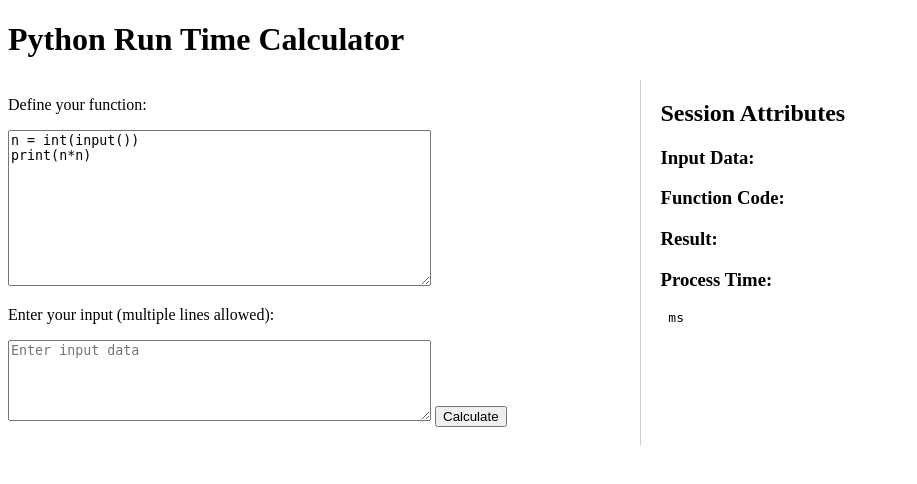
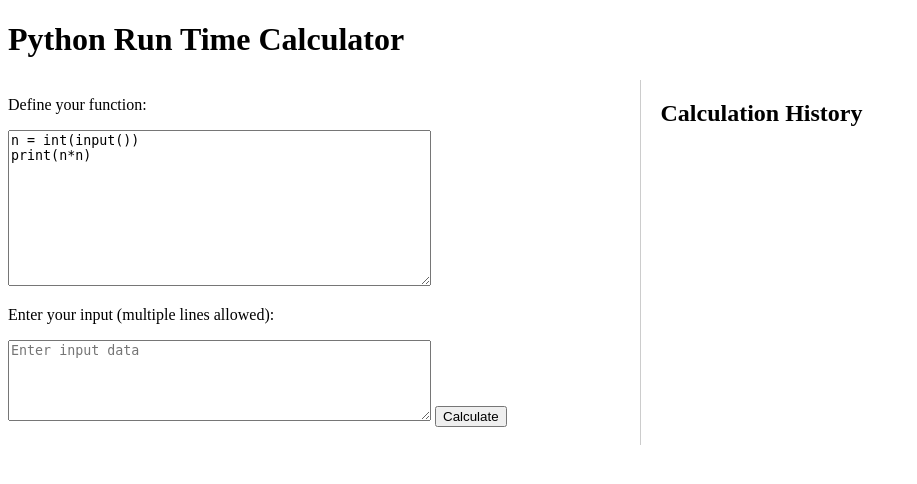
Before and after one commit to tztechno/vercel_runtime_python, a Flask app: page / in a window 1280 px wide. Shown: the top 484 px of the page, without its empty margins (0-917 px from the left). Run offline with Flask 3, Linux system fonts and the light colour scheme.

Commit message:
2024-07-26 commit

```diff
--- a/index.py
+++ b/index.py
@@ -6,7 +6,7 @@ import io
 import signal
 
 app = Flask(__name__)
-app.secret_key = 'your_secret_key_here'  # セッションのために必要。実際の使用時は安全な値に変更してください。
+app.secret_key = 'your_secret_key_here'
 
 class TimeoutException(Exception):
     pass
@@ -16,7 +16,9 @@ def timeout_handler(signum, frame):
 
 @app.route('/')
 def index():
-    return render_template('index.html', session=session)  # セッション情報をテンプレートに渡す
+    if 'history' not in session:
+        session['history'] = []
+    return render_template('index.html', history=session['history'])
 
 @app.route('/calculate', methods=['POST'])
 def calculate():
@@ -26,56 +28,57 @@ def calculate():
     function_code = data['functionCode']
 
     try:
-        # 9秒のタイマーを設定
         signal.signal(signal.SIGALRM, timeout_handler)
         signal.alarm(9)
 
-        # Redirect stdout to capture print output
         captured_output = io.StringIO()
         sys.stdout = captured_output
 
-        # Simulate stdin
         stdin = io.StringIO(input_data)
         global_context = {'sys': sys, 'input': stdin.readline}
 
-        # Execute the function code in the global context
         exec(function_code, global_context)
 
-        # Get the captured output
         result = captured_output.getvalue().strip()
 
-        # Reset stdout
         sys.stdout = sys.__stdout__
 
-        # タイマーをリセット
         signal.alarm(0)
 
         end_time = time.time()
         process_time = (end_time - start_time) * 1000  # in milliseconds
 
-        # セッションに情報を保存
-        session['input_data'] = input_data
-        session['function_code'] = function_code
-        session['result'] = result
-        session['process_time'] = process_time
-
     except TimeoutException as e:
-        # Reset stdout in case of a timeout
         sys.stdout = sys.__stdout__
-        session['result'] = '処理が9秒を超えたため強制終了しました'
-        session['process_time'] = 9000
-        return jsonify(session), 200
+        result = '処理が9秒を超えたため強制終了しました'
+        process_time = 9000
 
     except Exception as e:
-        # Reset stdout in case of an exception
         sys.stdout = sys.__stdout__
-        session['result'] = str(e)
-        session['process_time'] = (time.time() - start_time) * 1000
+        result = str(e)
+        process_time = (time.time() - start_time) * 1000
         return jsonify({'error': str(e), 'traceback': traceback.format_exc()}), 400
 
-    end_time = time.time()
-    process_time = (end_time - start_time) * 1000  # in milliseconds
-    return jsonify({'inputData': input_data, 'result': result, 'process_time': process_time})
+    # 新しい計算結果を履歴に追加
+    if 'history' not in session:
+        session['history'] = []
+    session['history'].append({
+        'input_data': input_data,
+        'function_code': function_code,
+        'result': result,
+        'process_time': process_time
+    })
+    session.modified = True
+
+    return jsonify({
+        'current_result': {
+            'input_data': input_data,
+            'function_code': function_code,
+            'result': result,
+            'process_time': process_time
+        },
+        'history': session['history']
+    })
 
 if __name__ == '__main__':
-    app.run(debug=True)  # デバッグモードを有効にする。本番環境では無効にしてください。
+    app.run(debug=True)
--- a/templates/index.html
+++ b/templates/index.html
@@ -17,6 +17,8 @@
             flex: 1;
             border-left: 1px solid #ccc;
             padding-left: 20px;
+            max-height: 80vh;
+            overflow-y: auto;
         }
     </style>
 </head>
@@ -33,18 +35,27 @@ print(n*n)
             <p>Enter your input (multiple lines allowed):</p>
             <textarea id="inputData" rows="5" cols="50" placeholder="Enter input data"></textarea>
             <button onclick="sendRequest()">Calculate</button><br><br>
+            <div id="currentResult"></div>
             <div id="error" style="color: red;"></div>
         </div>
         <div class="right-panel">
-            <h2>Session Attributes</h2>
-            <h3>Input Data:</h3>
-            <pre id="sessionInputData">{{ session.get('input_data', '') }}</pre>
-            <h3>Function Code:</h3>
-            <pre id="sessionFunctionCode">{{ session.get('function_code', '') }}</pre>
-            <h3>Result:</h3>
-            <pre id="sessionResult">{{ session.get('result', '') }}</pre>
-            <h3>Process Time:</h3>
-            <pre id="sessionTime">{{ session.get('process_time', '') }} ms</pre>
+            <h2>Calculation History</h2>
+            <div id="history">
+                {% for item in history|reverse %}
+                <div class="history-item">
+                    <h3>Calculation #{{ loop.revindex }}</h3>
+                    <h4>Input Data:</h4>
+                    <pre>{{ item.input_data }}</pre>
+                    <h4>Function Code:</h4>
+                    <pre>{{ item.function_code }}</pre>
+                    <h4>Result:</h4>
+                    <pre>{{ item.result }}</pre>
+                    <h4>Process Time:</h4>
+                    <pre>{{ item.process_time }} ms</pre>
+                    <hr>
+                </div>
+                {% endfor %}
+            </div>
         </div>
     </div>
 
@@ -64,11 +75,31 @@ print(n*n)
                     if (data.error) {
                         document.getElementById('error').innerText = `Error: ${data.error}`;
                     } else {
-                        document.getElementById('sessionInputData').innerText = data.input_data;
-                        document.getElementById('sessionFunctionCode').innerText = data.function_code;
-                        document.getElementById('sessionResult').innerText = data.result;
-                        document.getElementById('sessionTime').innerText = `${data.process_time} ms`;
+                        const current = data.current_result;
+                        document.getElementById('currentResult').innerHTML = `
+                        <h3>Current Result:</h3>
+                        <pre>Input Data: ${current.input_data}</pre>
+                        <pre>Result: ${current.result}</pre>
+                        <pre>Process Time: ${current.process_time} ms</pre>
+                    `;
                         document.getElementById('error').innerText = '';
+
+                        // Update history
+                        const historyHtml = data.history.reverse().map((item, index) => `
+                        <div class="history-item">
+                            <h3>Calculation #${data.history.length - index}</h3>
+                            <h4>Input Data:</h4>
+                            <pre>${item.input_data}</pre>
+                            <h4>Function Code:</h4>
+                            <pre>${item.function_code}</pre>
+                            <h4>Result:</h4>
+                            <pre>${item.result}</pre>
+                            <h4>Process Time:</h4>
+                            <pre>${item.process_time} ms</pre>
+                            <hr>
+                        </div>
+                    `).join('');
+                        document.getElementById('history').innerHTML = historyHtml;
                     }
                 })
                 .catch(error => {
```
